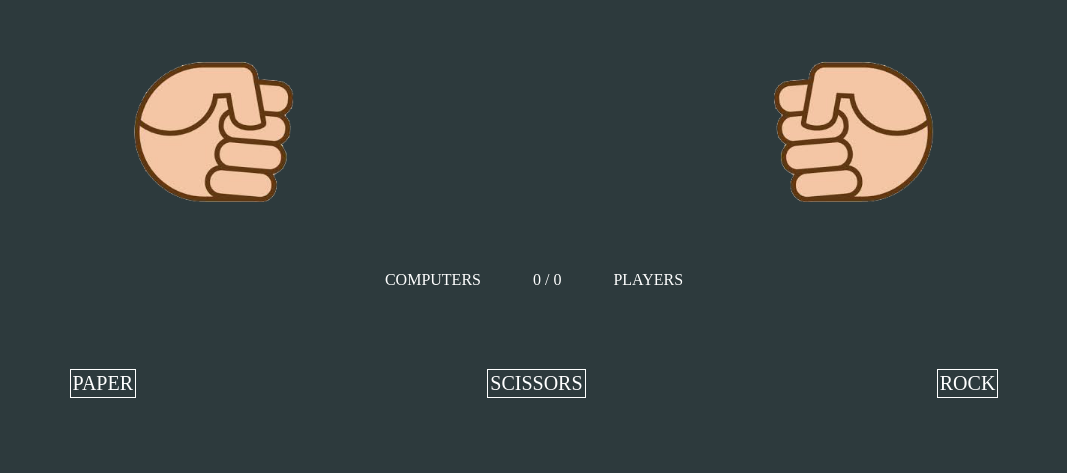
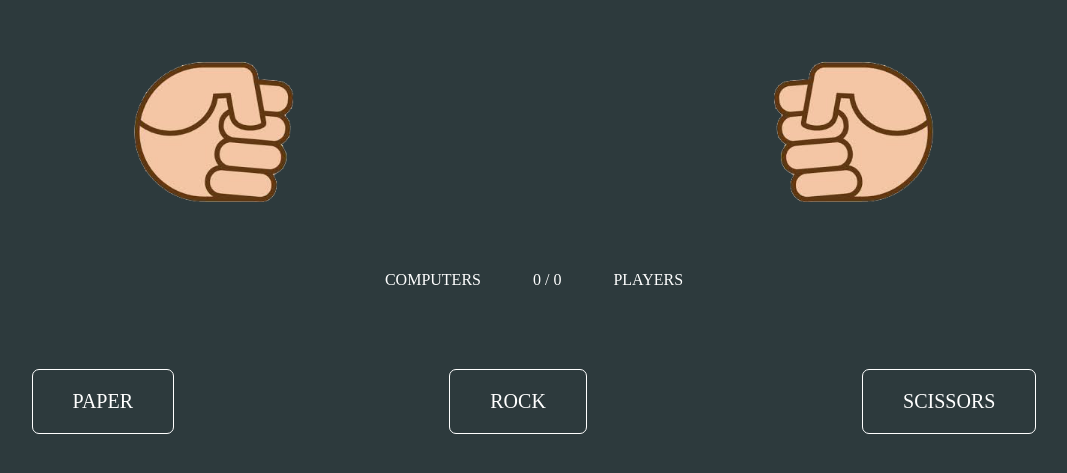
Before and after one commit to SangeetaRathore/Rock_Paper_Scissors, a plain HTML site: page index.html in a window 1280 px wide. Shown: the part 205-678 px from the top of the page, without its empty margins (106-1173 px from the left). Drawn offline with Linux system fonts and the light colour scheme.

Commit message:
button done

```diff
--- a/index.html
+++ b/index.html
@@ -23,8 +23,8 @@
         </div>
         <div class="Options">
             <button type="button">PAPER</button>
+            <button type="button">ROCK</button>
             <button type="button">SCISSORS</button>
-            <button type="button">ROCK</button>
         </div>
     </div>
 </body>
--- a/style.css
+++ b/style.css
@@ -4,6 +4,7 @@ body{
     background-color: #2d3a3d;
     color: #fff;
     font-family: "Poppins";
+    height: 100vh;
 }
 .message{
     margin: 5em 0 2em;
@@ -42,6 +43,18 @@ body{
     color:#fff;
     font-family: "Poppins";
     border:1px solid #fff;
-    padding :2px;
+    padding :1em 2em;
     font-size: 20px;
+    border-radius: 7px;
+    /* width:150px;     */
+    white-space: nowrap;
+    cursor: pointer;
+    outline: none;
+    transition: 0.2s all linear;
 }
+
+.Options button:hover{
+    background-color: darkcyan;
+    border: 1px solid darkcyan;
+
+}
```
